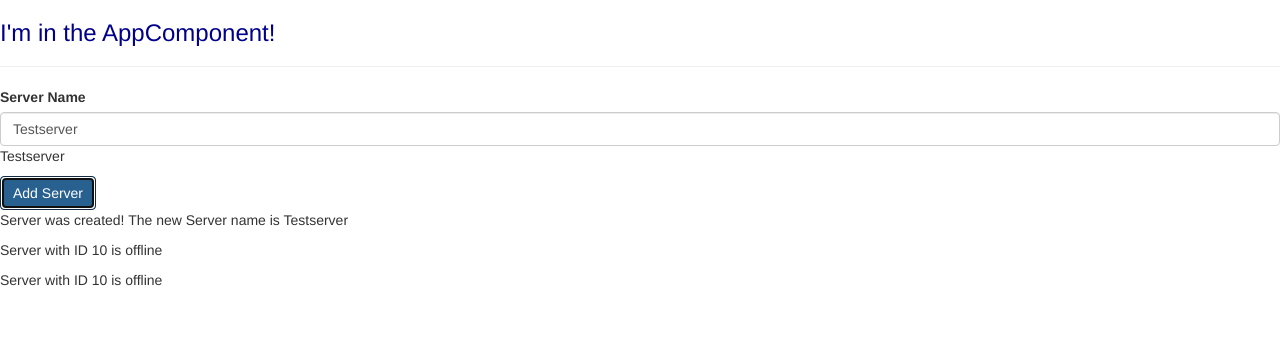
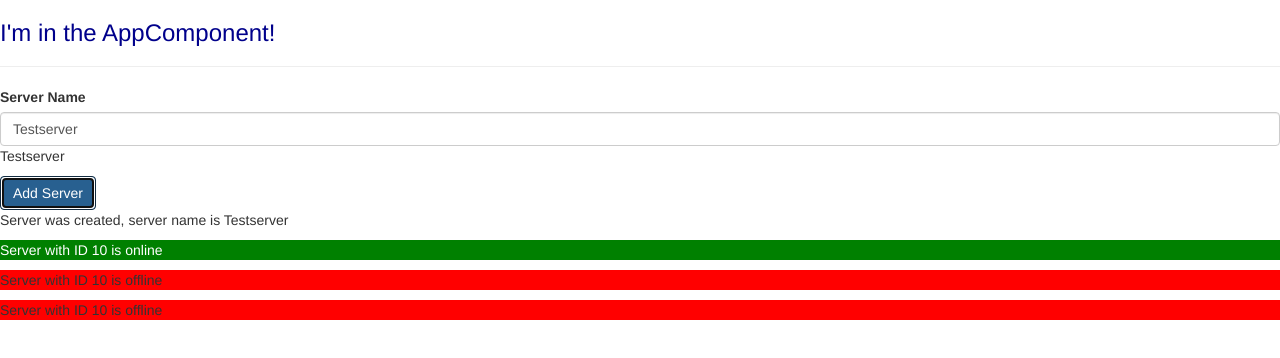
Before and after one commit to colezhichen/AngularPractice, an Angular app: page / in a window 1280 px wide. Both pictures are taken after a click on the button "Add Server". Shown: the top 358 px of the page. Built offline with nearby package versions, Linux system fonts and the light colour scheme.

Commit message:
ngif, ngclass, ngstyle, and ngfor

```diff
--- a/src/app/server/server.component.html
+++ b/src/app/server/server.component.html
@@ -1 +1,4 @@
-<p>{{ 'Server' }} with ID {{ serverId }} is {{ getServerStatus() }}</p>
+<p
+[ngStyle]="{backgroundColor: getColor()}"
+[ngClass]="{online: serverStatus === 'online'}">
+{{ 'Server' }} with ID {{ serverId }} is {{ getServerStatus() }}</p>
--- a/src/app/server/server.component.ts
+++ b/src/app/server/server.component.ts
@@ -2,14 +2,27 @@
 
 @Component({
     selector: 'app-server',
-    templateUrl: './server.component.html'
+    templateUrl: './server.component.html',
+    styles: [`
+        .online {
+            color: white;
+        }
+    `]
 })
 export class ServerComponent {
 
     serverId: number = 10;
     serverStatus: string = 'offline';
 
+    constructor() {
+        this.serverStatus = Math.random() > 0.5 ? 'online' : 'offline';
+    }
+
     getServerStatus() {
         return this.serverStatus;
     }
+
+    getColor() {
+        return this.serverStatus === 'online' ? 'green' : 'red';
+    }
 }
--- a/src/app/servers/servers.component.html
+++ b/src/app/servers/servers.component.html
@@ -19,6 +19,15 @@
 <!-- <p>{{ allowNewServer }}</p> -->
 <!-- <p [innerHTML]="allowNewServer"></p> -->
 
-<p>{{ serverCreationStatus }}</p>
-<app-server></app-server>
-<app-server></app-server>
+<!-- <p>{{ serverCreationStatus }}</p> -->
+
+
+<!-- ng if else example -->
+
+<!-- <p *ngIf="serverCreated; else noServer">Server was created, server name is {{serverName}}</p>
+<ng-template #noServer>
+    <p>No server was created! </p>
+</ng-template> -->
+
+<p *ngIf="serverCreated">Server was created, server name is {{serverName}}</p>
+<app-server *ngFor="let server of servers"></app-server>
--- a/src/app/servers/servers.component.ts
+++ b/src/app/servers/servers.component.ts
@@ -12,6 +12,8 @@
   allowNewServer = false;
   serverCreationStatus = 'No server was created!';
   serverName = 'Testserver';
+  serverCreated = false;
+  servers = ['Testserver', 'Testserver2'];
 
   constructor() {
     setTimeout(() => {
@@ -20,6 +22,8 @@
   }
 
   onCreateServer() {
+    this.serverCreated = true;
+    this.servers.push(this.serverName);
     this.serverCreationStatus = 'Server was created! The new Server name is ' + this.serverName;
   }
 
```
